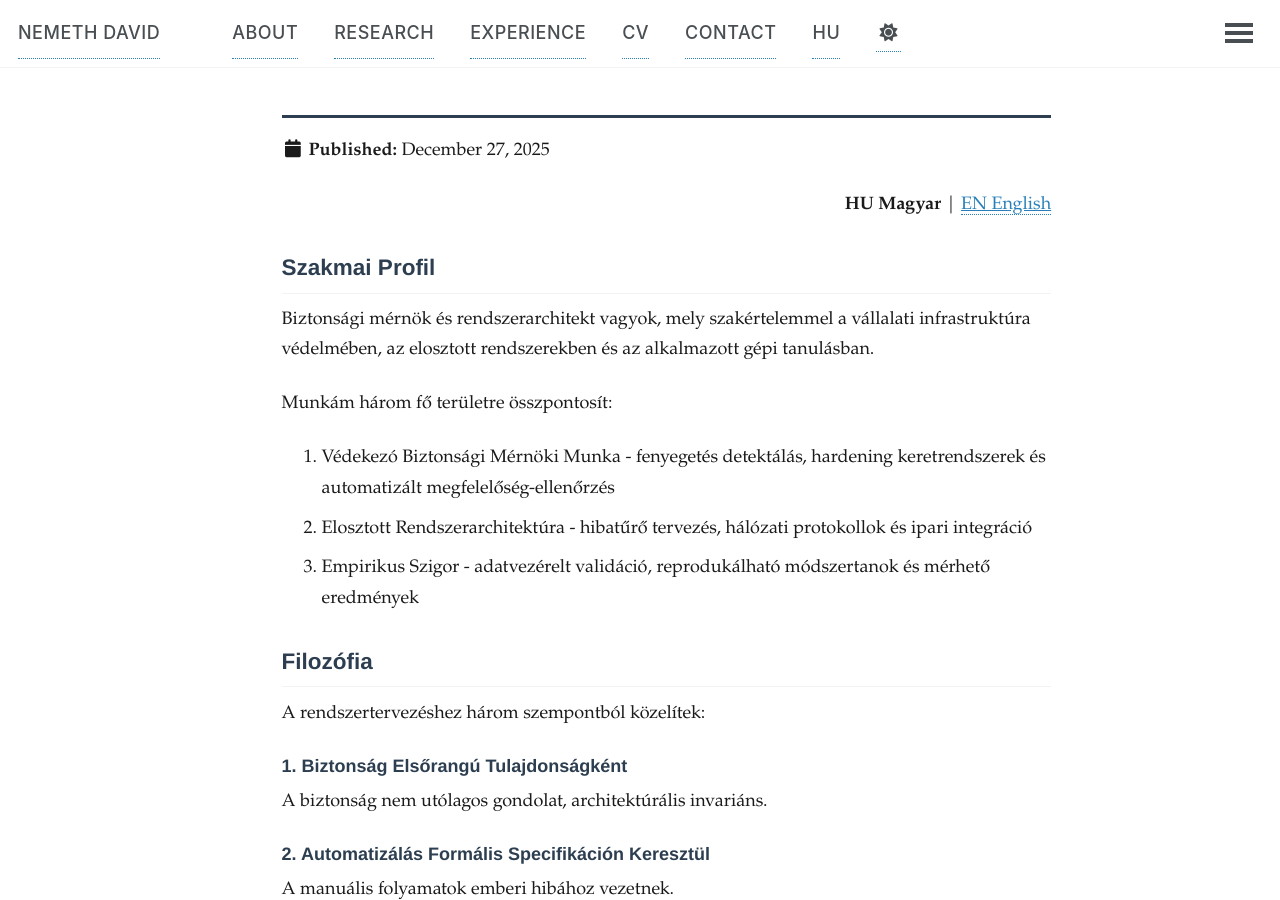
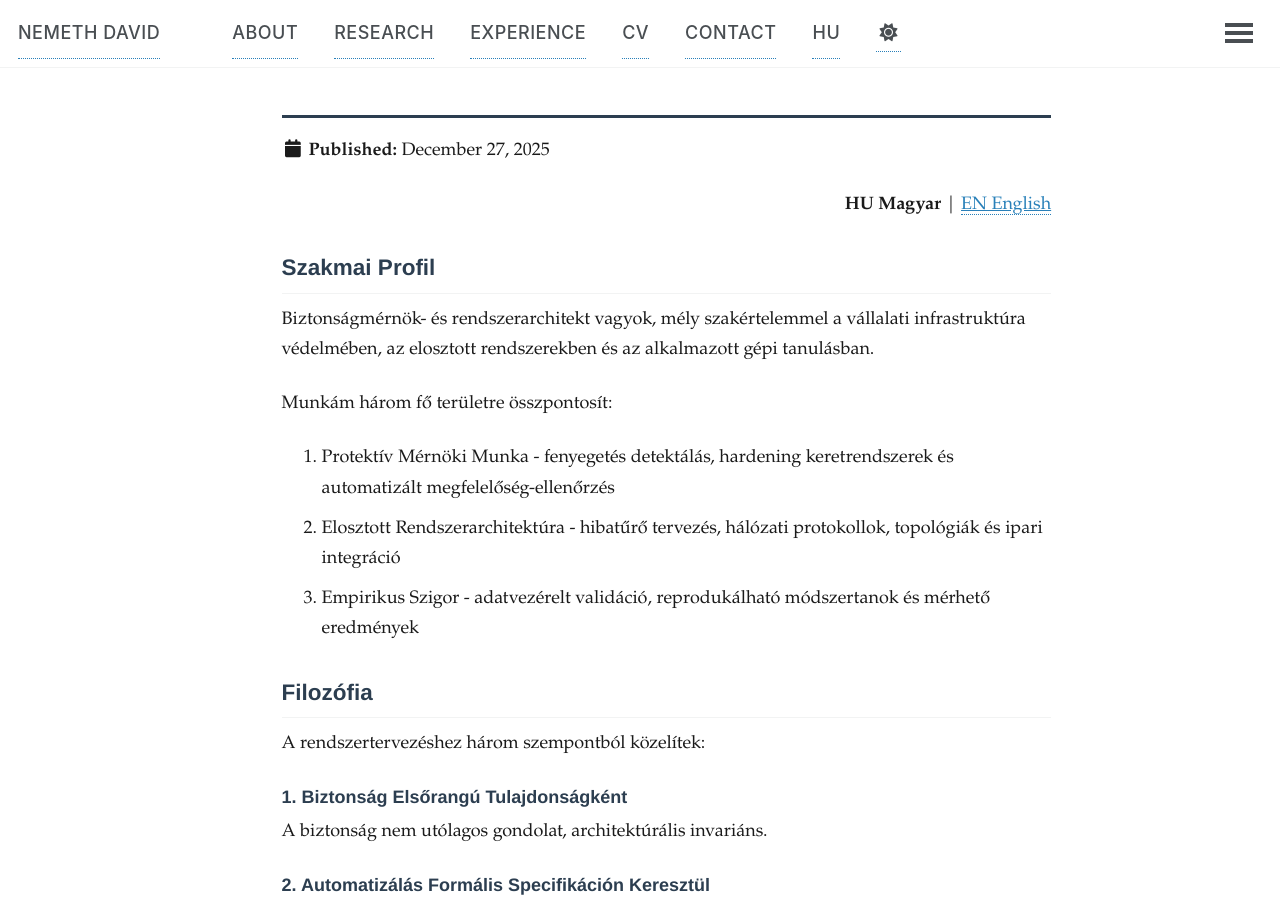
Before and after one commit to ho92ms/ho92ms.github.io, a Jekyll site: the page built from _pages/hu/about.md, in a window 1280 px wide and 900 px high. Built offline with Jekyll 4.4.1, drawn with Linux system fonts in a browser that asks for light colours; a script that is not in the unit is left out.

Commit message:
Update Hungarian about page with additional content

```diff
--- a/_pages/hu/about.md
+++ b/_pages/hu/about.md
@@ -11,12 +11,12 @@ lang: hu
 
 ## Szakmai Profil
 
-Biztonsági mérnök és rendszerarchitekt vagyok, mely szakértelemmel a vállalati infrastruktúra védelmében, az elosztott rendszerekben és az alkalmazott gépi tanulásban.
+Biztonságmérnök- és rendszerarchitekt vagyok, mély szakértelemmel a vállalati infrastruktúra védelmében, az elosztott rendszerekben és az alkalmazott gépi tanulásban.
 
 Munkám három fő területre összpontosít:
 
-1. Védekezó Biztonsági Mérnöki Munka - fenyegetés detektálás, hardening keretrendszerek és automatizált megfelelőség-ellenőrzés
-2. Elosztott Rendszerarchitektúra - hibatűrő tervezés, hálózati protokollok és ipari integráció
+1. Protektív Mérnöki Munka - fenyegetés detektálás, hardening keretrendszerek és automatizált megfelelőség-ellenőrzés
+2. Elosztott Rendszerarchitektúra - hibatűrő tervezés, hálózati protokollok, topológiák és ipari integráció
 3. Empirikus Szigor - adatvezérelt validáció, reprodukálható módszertanok és mérhető eredmények
 
 ## Filozófia
```
